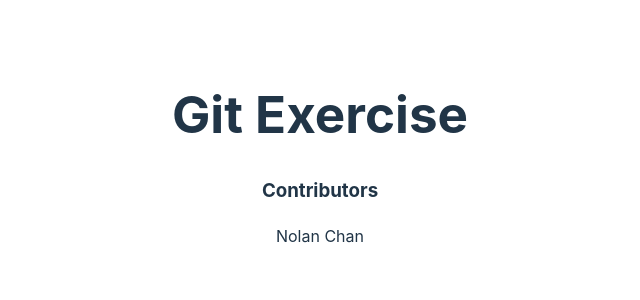
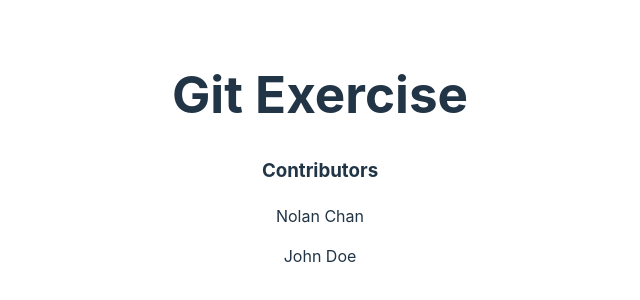
Before and after one commit to NolanChan1/GitExercise, a React (Vite) app: page / in a window 1280 px wide. Shown: the part 242-542 px from the top of the page, without its empty margins (320-960 px from the left). Built offline with nearby package versions, Linux system fonts and the light colour scheme.

Commit message:
Add John Doe to contributors

```diff
--- a/src/App.jsx
+++ b/src/App.jsx
@@ -6,6 +6,7 @@ function App() {
       <h1>Git Exercise</h1>
       <h3>Contributors</h3>
       <p>Nolan Chan</p>
+      <p>John Doe</p>
     </div>
   );
 }
```
